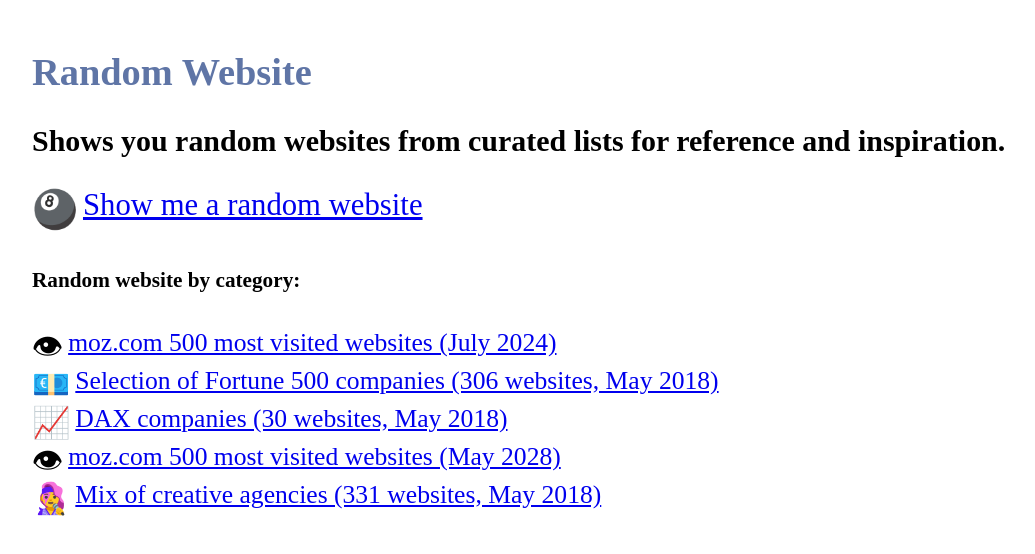
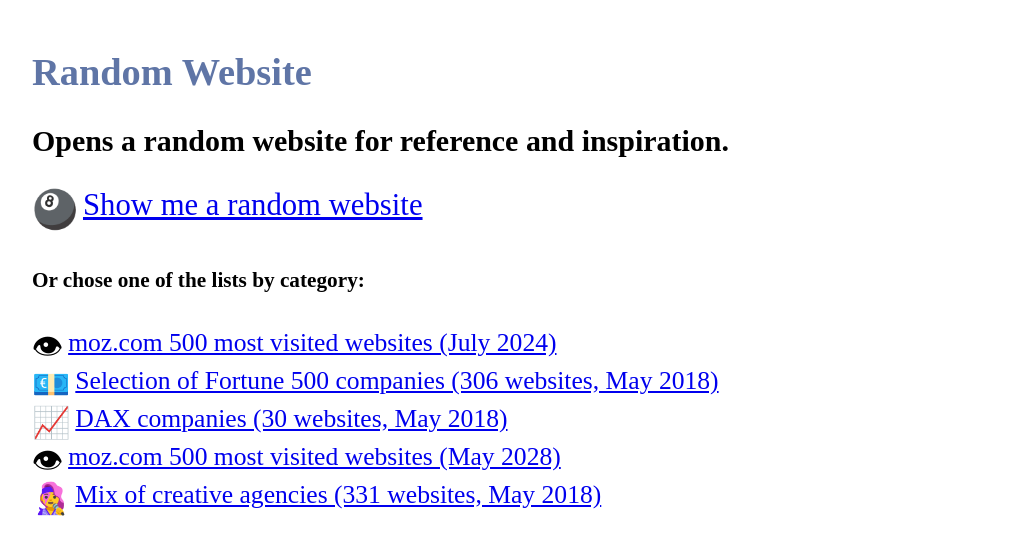
Before and after one commit to r11e/r11e.github.io, a plain HTML site: page index.html in a window 1280 px wide. Shown: the whole page, without its empty margins (18-1053 px from the left). Drawn offline with Linux system fonts and the light colour scheme.

Commit message:
Update index.html

```diff
--- a/index.html
+++ b/index.html
@@ -5,11 +5,11 @@
 </head>
 <body>
     <h1 class="linear-wipe">Random Website</h1>
-        <h3>Shows you random websites from curated lists for reference and inspiration.</h3>
+        <h3>Opens a random website for reference and inspiration.</h3>
         <section>
             <span class="emoji">🎱</span><a href="javascript:openLink(mozMost2024, fortune500, dax, mozMost, agenturliste);">Show me a random website</a>
         </section>
-        <h5>Random website by category:</h5>
+        <h5>Or chose one of the lists by category:</h5>
             <span class="emoji">👁</span><a href="javascript:openLink(mozMost2024);">moz.com 500 most visited websites (July 2024)</a></br>
             <span class="emoji">💶</span><a href="javascript:openLink(fortune500);">Selection of Fortune 500 companies (306 websites, May 2018)</a></br>
             <span class="emoji">📈</span><a href="javascript:openLink(dax);">DAX companies (30 websites, May 2018)</a></br>
```
